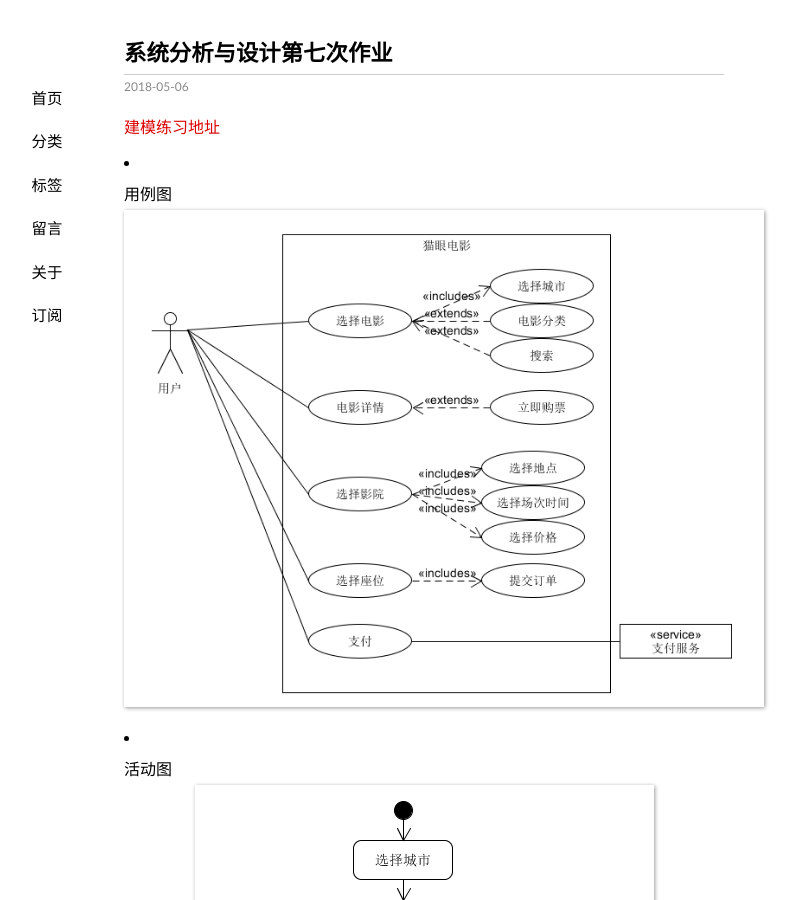
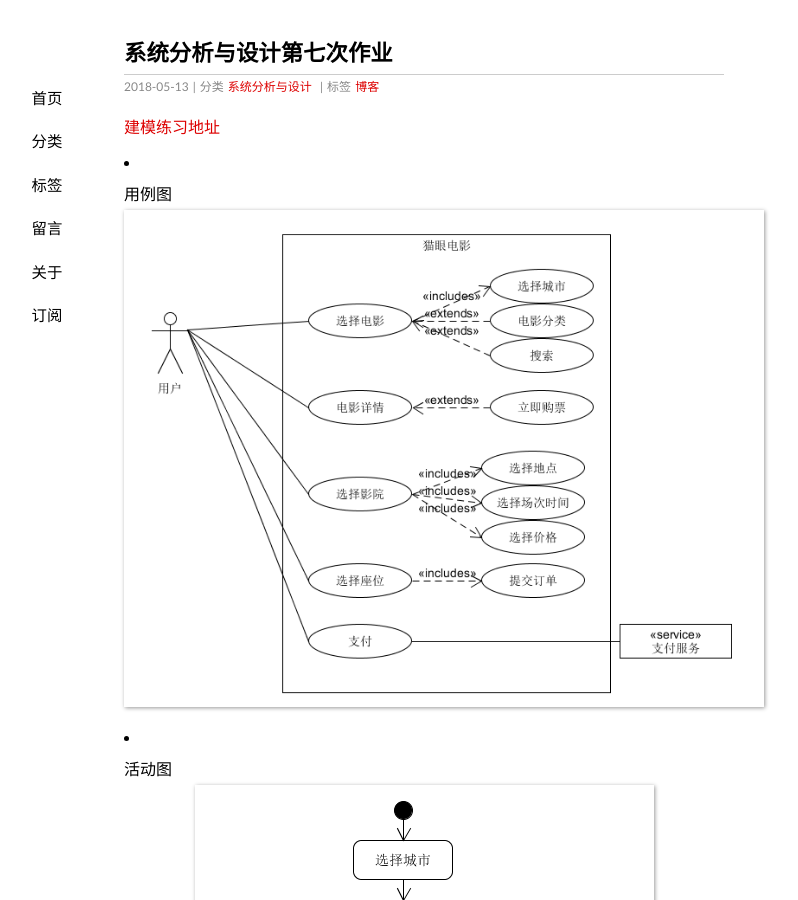
Before and after one commit to houhx/houhx.github.io, a Jekyll site: the page built from _posts/2018-05-06-系统分析与设计第七次作业.md, in a window 1280 px wide and 900 px high. Shown: the whole window, without its empty margins (216-1014 px from the left). Built offline with Jekyll 4.4.1, drawn with Linux system fonts in a browser that asks for light colours; our own code applies the rules of GitHub Pages for plain Markdown files; comment, search, counter and statistics services are not loaded.

Commit message:
update hw7

```diff
--- a/_posts/2018-05-06-系统分析与设计第七次作业.md
+++ b/_posts/2018-05-06-系统分析与设计第七次作业.md
@@ -1,3 +1,11 @@
+---
+layout: post
+title: 系统分析与设计第七次作业
+date: 2018-05-13 22:44:10+00:00
+categories: 系统分析与设计
+tags: 博客
+---
+
 [建模练习地址](https://linjinghua.github.io/application-description/)
 
 + 用例图
```
